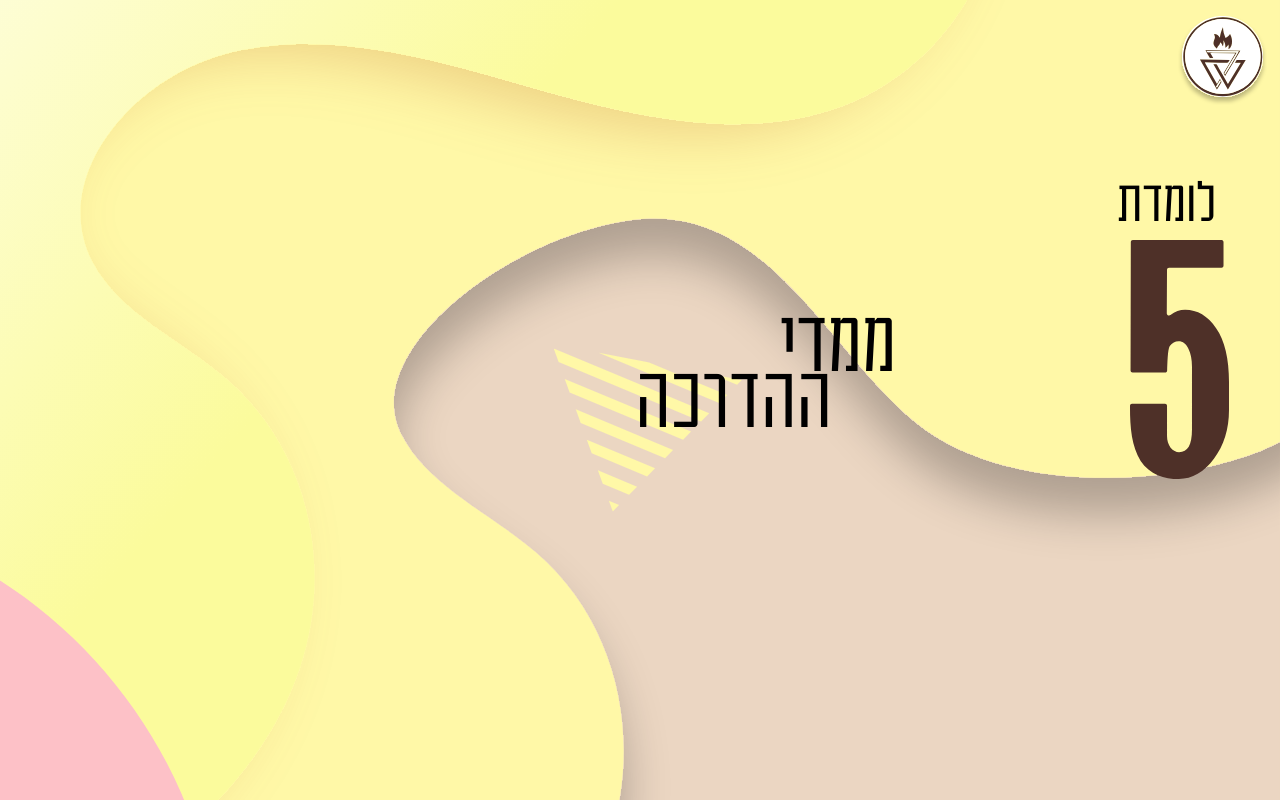
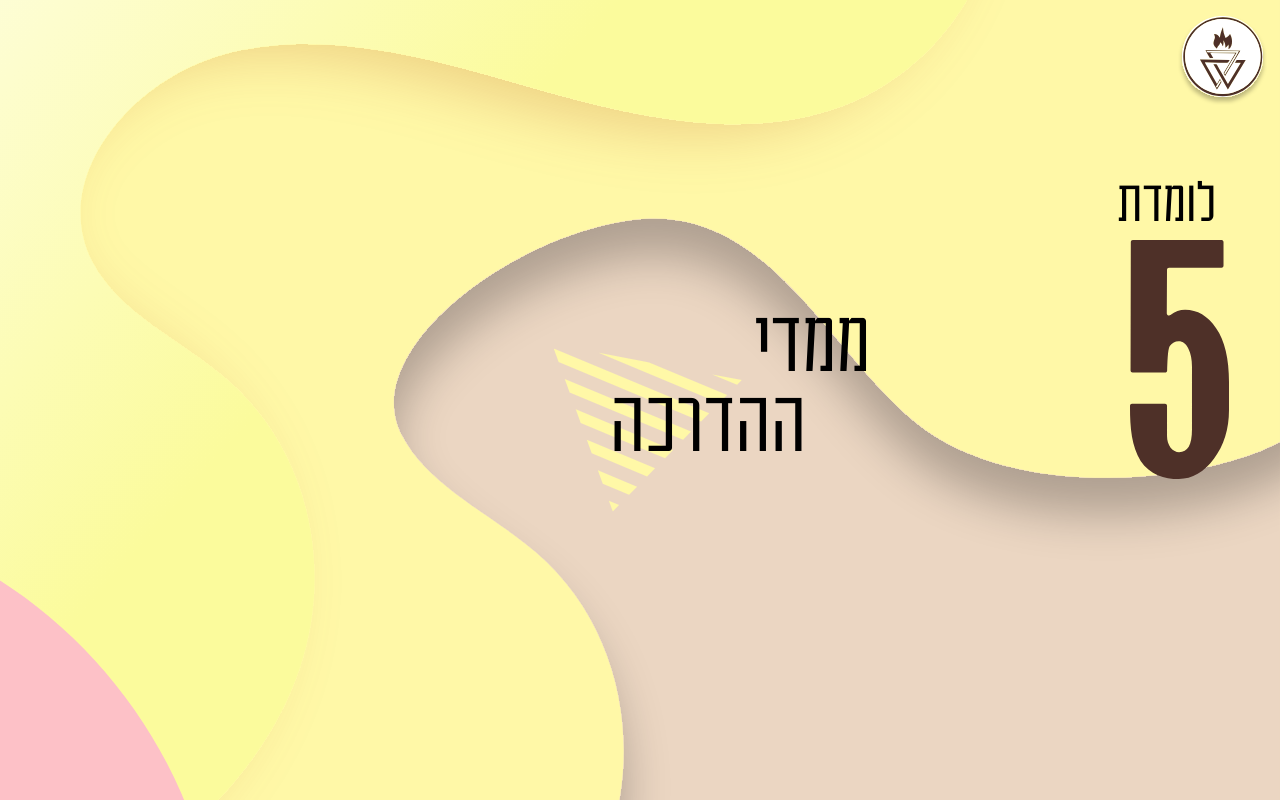
Before and after one commit to hupaschool/trainingDimensions, a React (Vite) app: page /#/ in a window 1280 px wide. Shown: the top 800 px of the page. Built offline with nearby package versions, Linux system fonts and the light colour scheme.

Commit message:
changed the space again

```diff
--- a/src/index.css
+++ b/src/index.css
@@ -107,12 +107,12 @@ body {
 
 #memadei{
   font-size: 6rem;
-  right: 30%;
+  right: 32%;
   top: 35vh;
 }
 
 #hadracha{
   font-size: 6rem;
-  right: 35%;
-  top: 42vh;
+  right: 37%;
+  top: 45vh;
 }
```
